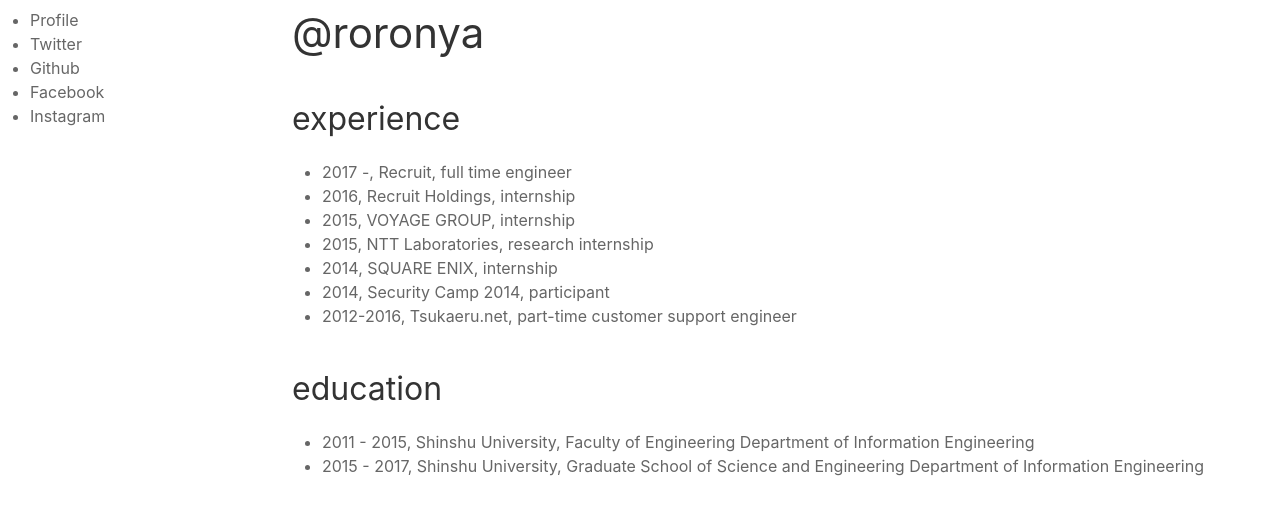
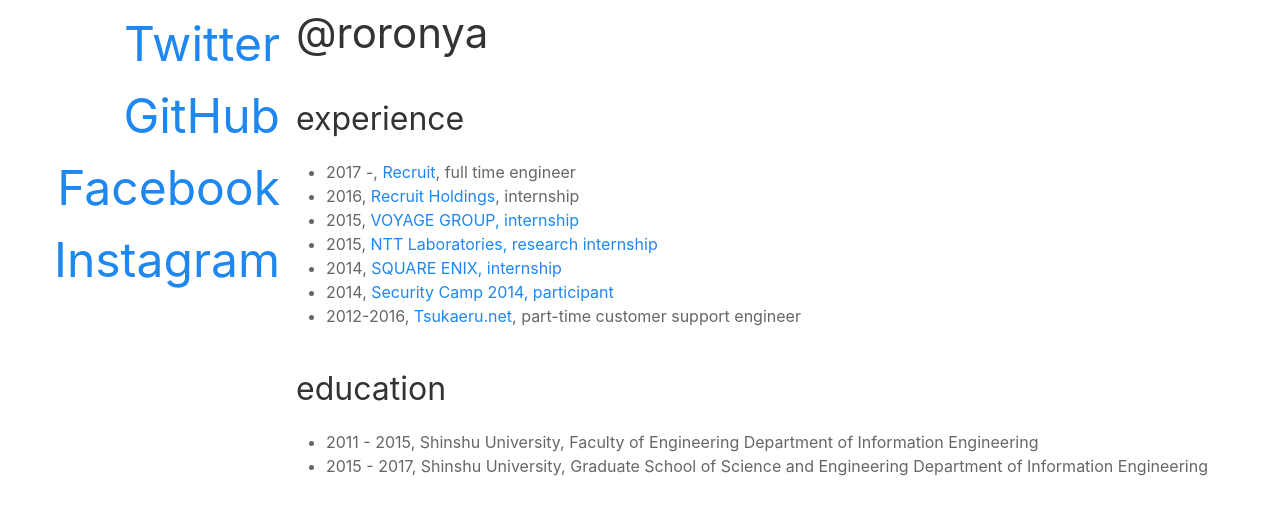
Before and after one commit to roronya/profile, a Next.js app: page / in a window 1280 px wide. Shown: the top 514 px of the page. Built offline with nearby package versions, Linux system fonts and the light colour scheme.

Commit message:
add link

```diff
--- a/components/Layout.js
+++ b/components/Layout.js
@@ -9,9 +9,9 @@
       {`
         .container {
           display: grid;
-          grid-template-columns: 284px 988px;
+          grid-template-columns: 280px 984px;
           grid-template-rows: auto;
-          grid-gap: 8px;
+          grid-gap: 16px;
           width: 1280px;
           margin: 8px auto 0 auto;
         }
--- a/components/Menu.js
+++ b/components/Menu.js
@@ -1,38 +1,32 @@
 import React from 'react'
+import Link from 'next/link'
 
 export default () => (
   <div>
     <ul>
-      <li>Profile</li>
-      <li>Twitter</li>
-      <li>Github</li>
-      <li>Facebook</li>
-      <li>Instagram</li>
+      <li>
+        <Link href='https://twitter.com/roronya'>Twitter</Link>
+      </li>
+      <li>
+        <Link href='https://github.com/roronya'>GitHub</Link>
+      </li>
+      <li>
+        <Link href='https://www.facebook.com/anoddfellow'>Facebook</Link>
+      </li>
+      <li>
+        <Link href='https://www.instagram.com/kanaichang/'>Instagram</Link>
+      </li>
     </ul>
-    <style jsx>{`
-      li {
-        opacity: 0;
-      }
-      li:nth-child(1) {
-        animation: fadeIn 0.3s ease 0.3s 1 forwards;
-      }
-      li:nth-child(2) {
-        animation: fadeIn 0.47s ease 0.47s 1 forwards;
-      }
-      li:nth-child(3) {
-        animation: fadeIn 0.69s ease 0.69s 1 forwards;
-      }
-      li:nth-child(4) {
-        animation: fadeIn 0.77s ease 0.77s 1 forwards;
-      }
-      li:nth-child(5) {
-        animation: fadeIn 0.84s ease 0.84s 1 forwards;
-      }
-      @keyframes fadeIn {
-        100% {
-          opacity: 1;
+    <style jsx>
+      {`
+        ul {
+          text-align: right;
+          font-size: 48px;
         }
-      }
-    `}</style>
+        li {
+          list-style: none;
+        }
+      `}
+    </style>
   </div>
 )
--- a/components/Profile.js
+++ b/components/Profile.js
@@ -1,17 +1,45 @@
 import React from 'react'
+import Link from 'next/link'
 
 export default () => (
   <div>
     <h1>@roronya</h1>
     <h2>experience</h2>
     <ul>
-      <li>2017 -, Recruit, full time engineer</li>
-      <li>2016, Recruit Holdings, internship</li>
-      <li>2015, VOYAGE GROUP, internship</li>
-      <li>2015, NTT Laboratories, research internship</li>
-      <li>2014, SQUARE ENIX, internship</li>
-      <li>2014, Security Camp 2014, participant</li>
-      <li>2012-2016, Tsukaeru.net, part-time customer support engineer</li>
+      <li>
+        2017 -, <Link href='https://www.recruit.co.jp/'>Recruit</Link>, full
+        time engineer
+      </li>
+      <li>
+        2016, <Link href='https://www.recruit.co.jp/'>Recruit Holdings</Link>,
+        internship
+      </li>
+      <li>
+        2015,{' '}
+        <Link href='https://voyagegroup.com/'>VOYAGE GROUP, internship</Link>
+      </li>
+      <li>
+        2015,{' '}
+        <Link href='http://www.ntt.co.jp/RD/index.html'>
+          NTT Laboratories, research internship
+        </Link>
+      </li>
+      <li>
+        2014,{' '}
+        <Link href='https://www.jp.square-enix.com/'>
+          SQUARE ENIX, internship
+        </Link>
+      </li>
+      <li>
+        2014,{' '}
+        <Link href='https://www.security-camp.or.jp/'>
+          Security Camp 2014, participant
+        </Link>
+      </li>
+      <li>
+        2012-2016, <Link href='https://www.tsukaeru.net/'>Tsukaeru.net</Link>,
+        part-time customer support engineer
+      </li>
     </ul>
     <h2>education</h2>
     <ul>
```
